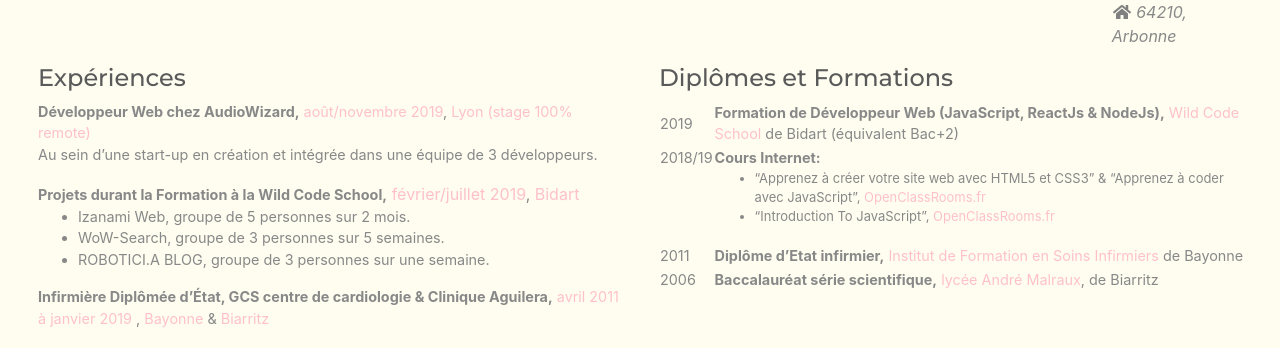
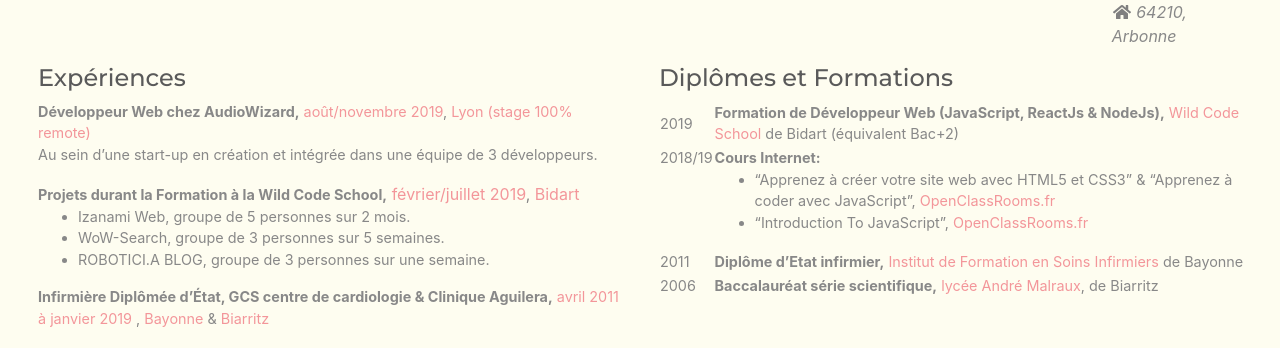
Before and after one commit to Zesysy/my-web-site, a Next.js app: page /resume in a window 1280 px wide. Shown: the part 168-516 px from the top of the page. Built offline with nearby package versions, Linux system fonts and the light colour scheme.

Commit message:
fix text style on resume page

```diff
--- a/components/resume/Experiences.jsx
+++ b/components/resume/Experiences.jsx
@@ -31,7 +31,7 @@ const Experiences = () => {
       <style jsx>
         {`
           span {
-            color: pink;
+            color: var(--secondary) !important;
             text-align: justify;
           }
           .textExperiences {
--- a/components/resume/Qualifications.jsx
+++ b/components/resume/Qualifications.jsx
@@ -1,9 +1,9 @@
 const Qualifications = () => {
   return (
     <>
-      <article>
+      <article className="textQualifications">
         <h4>Diplômes et Formations</h4>
-        <table className="testQualifications">
+        <table>
           <tbody>
             <tr>
               <td>2019</td>
@@ -19,7 +19,7 @@ const Qualifications = () => {
               <td>2018/19</td>
               <td>
                 <strong>Cours Internet: </strong>
-                <ul className="testQualifications">
+                <ul>
                   <li>
                     “Apprenez à créer votre site web avec HTML5 et CSS3” {"&"}{" "}
                     “Apprenez à coder avec JavaScript”,{" "}
@@ -53,10 +53,10 @@ const Qualifications = () => {
       <style jsx>
         {`
           span {
-            color: pink;
+            color: var(--secondary) !important;
             text-align: justify;
           }
-          .testQualifications {
+          .textQualifications {
             font-size: 0.9em;
           }
         `}
```
